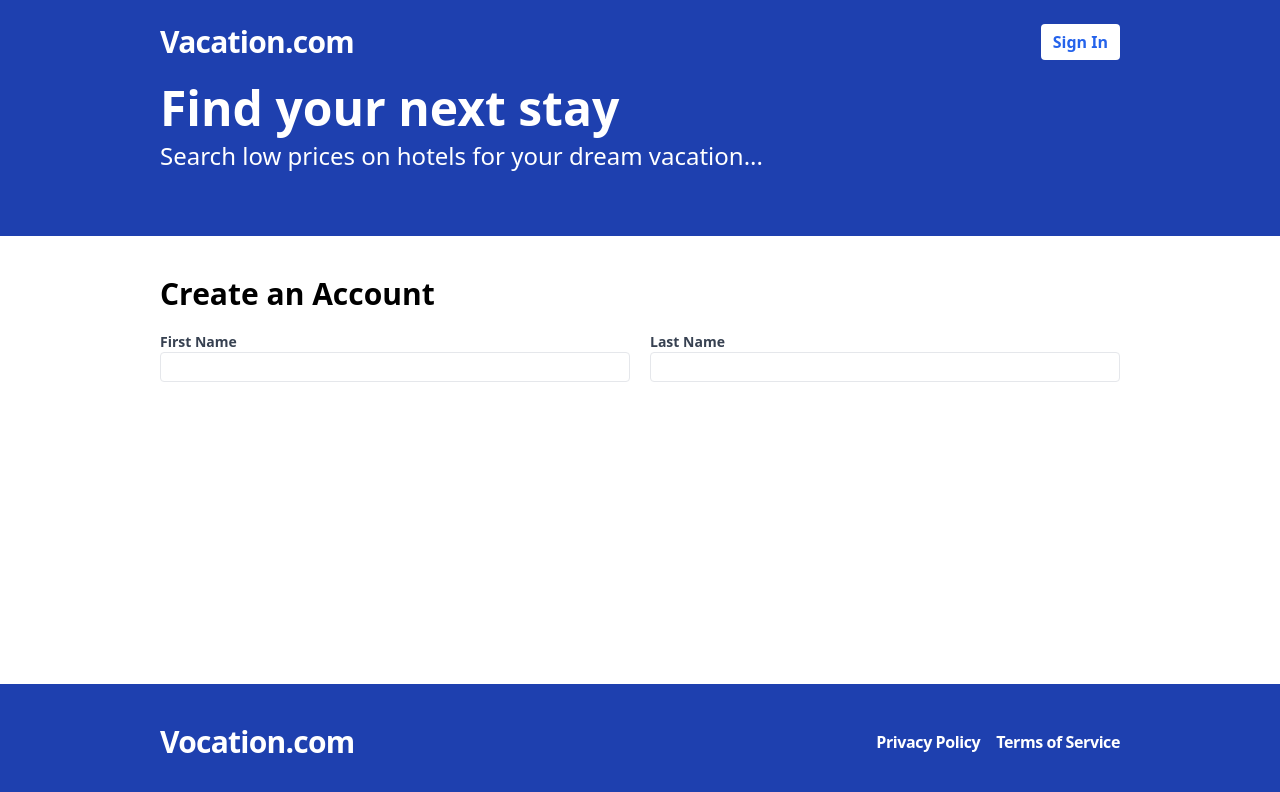
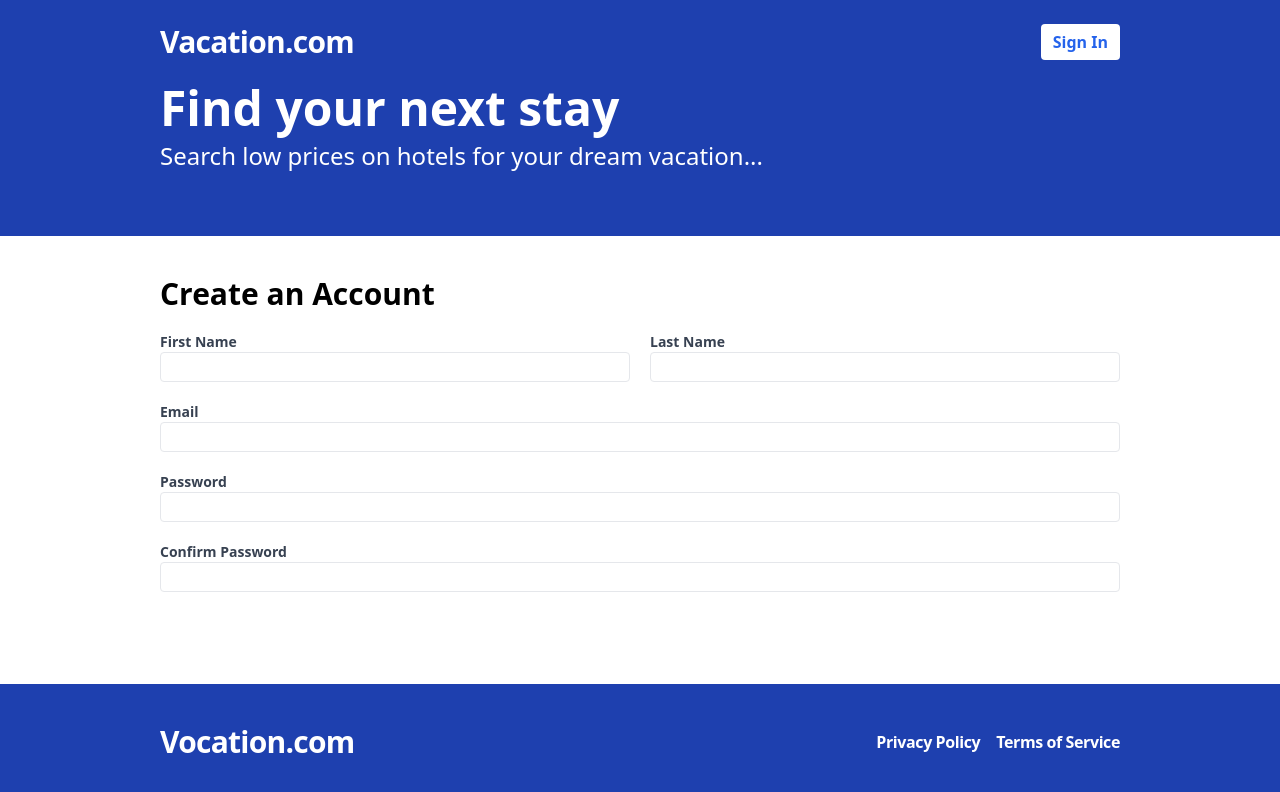
Before and after one commit to CharlieChae/MERN-booking-app, a React (Vite) app in the folder frontend/: page /register in a window 1280 px wide. Shown: the top 792 px of the page. Built offline with nearby package versions, Linux system fonts and the light colour scheme.

Commit message:
register form updated.

```diff
--- a/frontend/src/pages/Register.tsx
+++ b/frontend/src/pages/Register.tsx
@@ -17,13 +17,43 @@
       <div className="flex flex-col md:flex-row gap-5">
         <label className="text-gray-700 text-sm font-bold flex-1">
           First Name
-          <input className="border rounded w-full py-1 px-2 font normal"></input>
+          <input
+            className="border rounded w-full py-1 px-2 font normal"
+            {...register("firstName", { required: "This field is required" })}
+          ></input>
         </label>
         <label className="text-gray-700 text-sm font-bold flex-1">
           Last Name
-          <input className="border rounded w-full py-1 px-2 font normal"></input>
+          <input
+            className="border rounded w-full py-1 px-2 font normal"
+            {...register("lastName", { required: "This field is required" })}
+          ></input>
         </label>
       </div>
+      <label className="text-gray-700 text-sm font-bold flex-1">
+        Email
+        <input
+          type="email"
+          className="border rounded w-full py-1 px-2 font normal"
+          {...register("email", { required: "This field is required" })}
+        ></input>
+      </label>
+      <label className="text-gray-700 text-sm font-bold flex-1">
+        Password
+        <input
+          type="password"
+          className="border rounded w-full py-1 px-2 font normal"
+          {...register("password", { required: "This field is required" })}
+        ></input>
+      </label>
+      <label className="text-gray-700 text-sm font-bold flex-1">
+        Confirm Password
+        <input
+          type="password"
+          className="border rounded w-full py-1 px-2 font normal"
+          {...register("password", { required: "This field is required" })}
+        ></input>
+      </label>
     </form>
   );
 };
```
